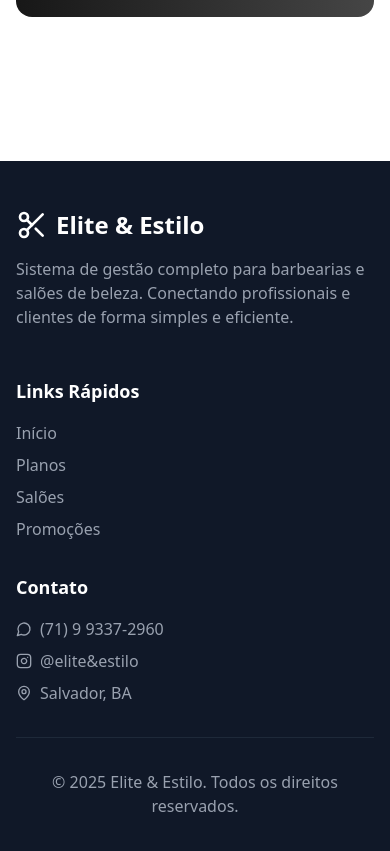
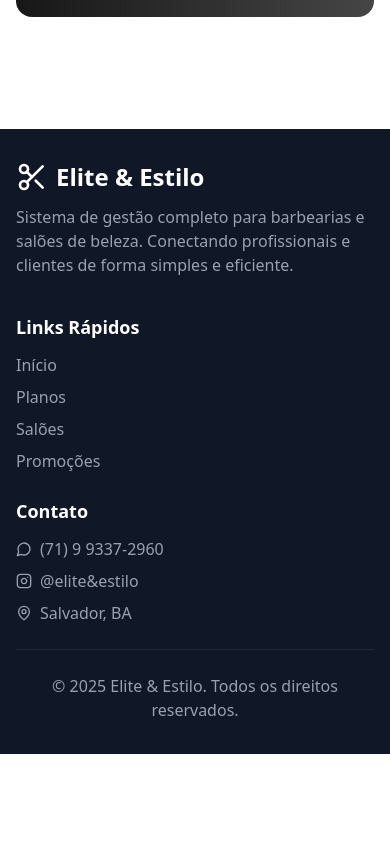
Before and after one commit to cristiano-superacao/elite-estilo, a React (Vite) app: page / in a window 390 px wide. Shown: the part 8999-9850 px from the top of the page. After the commit the page ends 9753 px from the top, so only its background shows below. Built offline with nearby package versions, Linux system fonts and the light colour scheme.

Commit message:
Otimiza altura do footer para melhor organização visual - Reduz padding de py-12 para py-8 e margin-top de mt-20 para mt-12 - Diminui espaçamentos internos para layout mais compacto

```diff
--- a/src/App.jsx
+++ b/src/App.jsx
@@ -114,16 +114,16 @@ function App() {
           <Route path="/salao/:salaoId" element={<SalaoDetalhePage />} />
         </Routes>
         {/* Footer */}
-        <footer className="bg-gray-900 text-white py-12 mt-20">
+        <footer className="bg-gray-900 text-white py-8 mt-12">
           <div className="container mx-auto px-4">
-            <div className="grid grid-cols-1 md:grid-cols-4 gap-8">
+            <div className="grid grid-cols-1 md:grid-cols-4 gap-6">
               {/* Logo e Descrição */}
               <div className="col-span-1 md:col-span-2">
-                <div className="flex items-center gap-2 text-2xl font-bold mb-4">
+                <div className="flex items-center gap-2 text-2xl font-bold mb-3">
                   <Scissors className="w-8 h-8" />
                   <span>Elite & Estilo</span>
                 </div>
-                <p className="text-gray-400 mb-4">
+                <p className="text-gray-400 mb-3">
                   Sistema de gestão completo para barbearias e salões de beleza.
                   Conectando profissionais e clientes de forma simples e eficiente.
                 </p>
@@ -131,7 +131,7 @@ function App() {
 
               {/* Links Rápidos */}
               <div>
-                <h3 className="font-bold text-lg mb-4">Links Rápidos</h3>
+                <h3 className="font-bold text-lg mb-3">Links Rápidos</h3>
                 <ul className="space-y-2 text-gray-400">
                   <li><Link to="/" className="hover:text-white transition-colors">Início</Link></li>
                   <li><Link to="/planos" className="hover:text-white transition-colors">Planos</Link></li>
@@ -142,7 +142,7 @@ function App() {
 
               {/* Contato */}
               <div>
-                <h3 className="font-bold text-lg mb-4">Contato</h3>
+                <h3 className="font-bold text-lg mb-3">Contato</h3>
                 <ul className="space-y-2 text-gray-400">
                   <li className="flex items-center gap-2">
                     <MessageCircle className="w-4 h-4" />
@@ -160,7 +160,7 @@ function App() {
               </div>
             </div>
 
-            <div className="border-t border-gray-800 mt-8 pt-8 text-center text-gray-400">
+            <div className="border-t border-gray-800 mt-6 pt-6 text-center text-gray-400">
               <p>&copy; 2025 Elite & Estilo. Todos os direitos reservados.</p>
             </div>
           </div>
```
Also changed, not shown: 4 other files (tests, documents, lock files or other folders).
